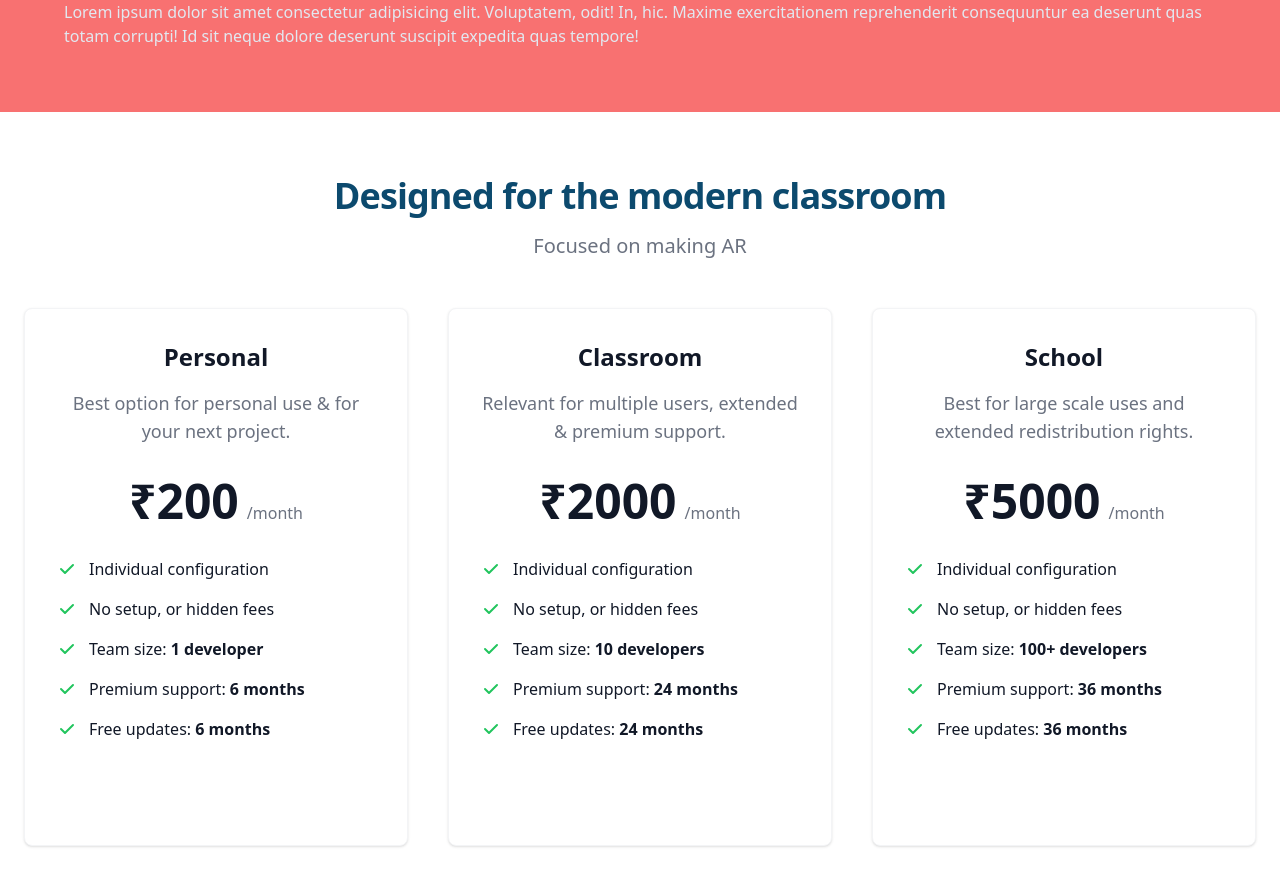
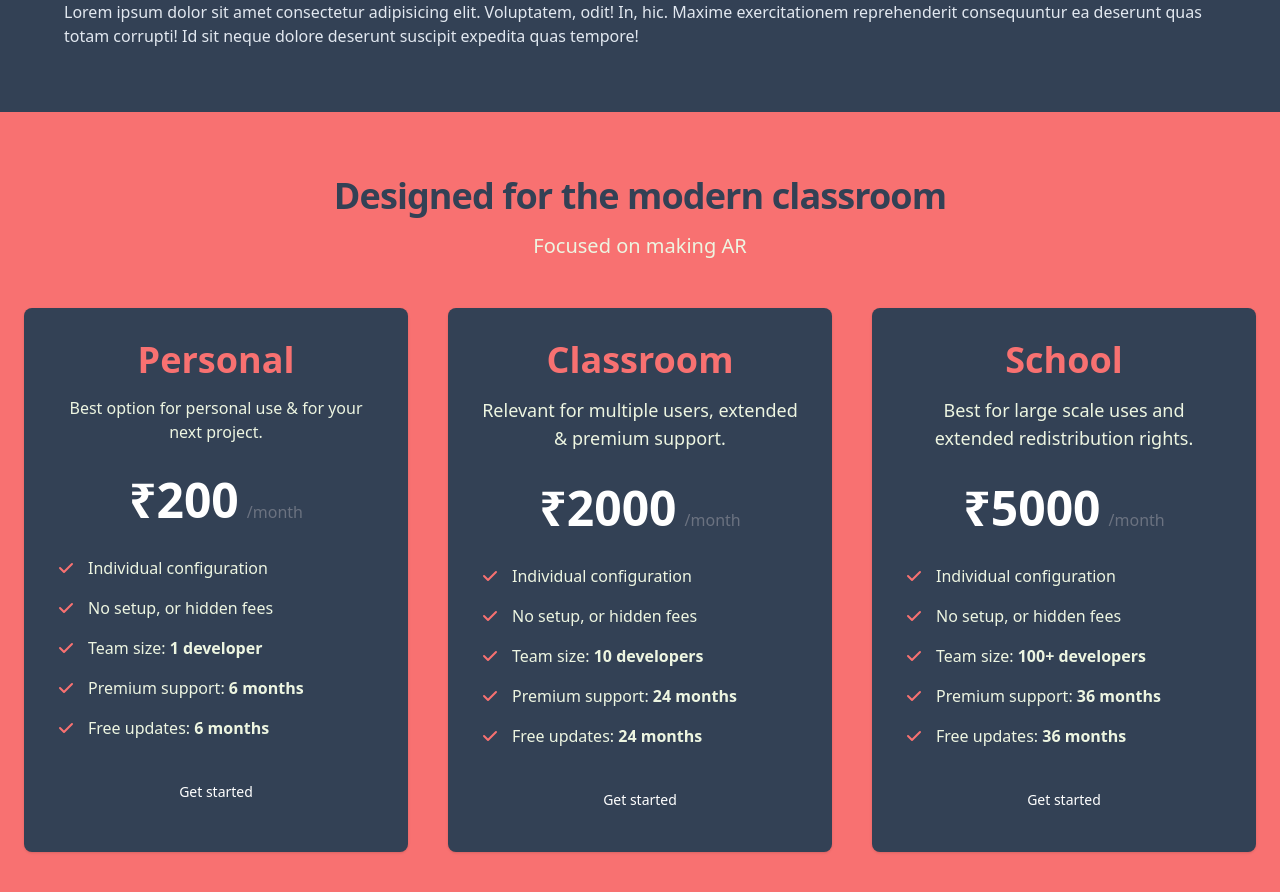
Before and after one commit to Mr-Emerald-Wolf/edlens, a React (Create React App) app: page / in a window 1280 px wide. Shown: the part 3889-4781 px from the top of the page. Built offline with nearby package versions, Linux system fonts and the light colour scheme.

Commit message:
Theme updated Co-authored-by: Mehul Rastogi <sm0se@users.noreply.github.com>

```diff
--- a/src/components/Pricing.js
+++ b/src/components/Pricing.js
@@ -3,124 +3,124 @@ import React from 'react'
 export default function Pricing() {
     return (
         <>
-            <section className="bg-white ">
+            <section className="bg-red-400">
 
                 <div className="py-8 px-4 mx-auto max-w-screen-xl lg:py-16 lg:px-6">
                     <div className="mx-auto max-w-screen-md text-center mb-8 lg:mb-12">
-                        <h2 className="mb-4 text-4xl tracking-tight font-bold  text-sky-900 ">Designed for the modern classroom</h2>
-                        <p className="mb-5 font-light text-gray-500 sm:text-xl ">Focused on making AR</p>
+                        <h2 className="mb-4 text-4xl tracking-tight font-bold  text-slate-700 ">Designed for the modern classroom</h2>
+                        <p className="mb-5 text-pale sm:text-xl ">Focused on making AR</p>
                     </div>
                     <div className="space-y-8 lg:grid lg:grid-cols-3 sm:gap-6 xl:gap-10 lg:space-y-0">
                         {/* <!-- Pricing Card --> */}
-                        <div className="flex flex-col p-6 mx-auto max-w-lg text-center text-gray-900 bg-white rounded-lg border border-gray-100 shadow  xl:p-8 ">
-                            <h3 className="mb-4 text-2xl font-semibold">Personal</h3>
-                            <p className="font-light text-gray-500 sm:text-lg ">Best option for personal use {"&"} for your next project.</p>
+                        <div className="flex flex-col p-6 mx-auto max-w-lg text-center text-gray-900 bg-slate-700 rounded-lg   shadow  xl:p-8 ">
+                            <h3 className="mb-4 text-4xl font-semibold text-red-400">Personal</h3>
+                            <p className="font-lightsm:text-lg text-pale">Best option for personal use {"&"} for your next project.</p>
                             <div className="flex justify-center items-baseline my-8">
-                                <span className="mr-2 text-5xl font-bold">₹200</span>
+                                <span className="mr-2 text-5xl text-white font-bold">₹200</span>
                                 <span className="text-gray-500 ">/month</span>
                             </div>
                             {/* <!-- List --> */}
                             <ul className="mb-8 space-y-4 text-left">
                                 <li className="flex items-center space-x-3">
                                     {/* <!-- Icon --> */}
-                                    <svg className="flex-shrink-0 w-5 h-5 text-green-500 " fill="currentColor" viewBox="0 0 20 20" xmlns="http://www.w3.org/2000/svg"><path fill-rule="evenodd" d="M16.707 5.293a1 1 0 010 1.414l-8 8a1 1 0 01-1.414 0l-4-4a1 1 0 011.414-1.414L8 12.586l7.293-7.293a1 1 0 011.414 0z" clip-rule="evenodd"></path></svg>
-                                    <span>Individual configuration</span>
+                                    <svg className="flex-shrink-0 w-5 h-5 text-red-400 " fill="currentColor" viewBox="0 0 20 20" xmlns="http://www.w3.org/2000/svg"><path fill-rule="evenodd" d="M16.707 5.293a1 1 0 010 1.414l-8 8a1 1 0 01-1.414 0l-4-4a1 1 0 011.414-1.414L8 12.586l7.293-7.293a1 1 0 011.414 0z" clip-rule="evenodd"></path></svg>
+                                    <span className= "text-pale">Individual configuration</span>
                                 </li>
                                 <li className="flex items-center space-x-3">
                                     {/* <!-- Icon --> */}
-                                    <svg className="flex-shrink-0 w-5 h-5 text-green-500 " fill="currentColor" viewBox="0 0 20 20" xmlns="http://www.w3.org/2000/svg"><path fill-rule="evenodd" d="M16.707 5.293a1 1 0 010 1.414l-8 8a1 1 0 01-1.414 0l-4-4a1 1 0 011.414-1.414L8 12.586l7.293-7.293a1 1 0 011.414 0z" clip-rule="evenodd"></path></svg>
-                                    <span>No setup, or hidden fees</span>
+                                    <svg className="flex-shrink-0 w-5 h-5 text-red-400 " fill="currentColor" viewBox="0 0 20 20" xmlns="http://www.w3.org/2000/svg"><path fill-rule="evenodd" d="M16.707 5.293a1 1 0 010 1.414l-8 8a1 1 0 01-1.414 0l-4-4a1 1 0 011.414-1.414L8 12.586l7.293-7.293a1 1 0 011.414 0z" clip-rule="evenodd"></path></svg>
+                                    <span className= "text-pale">No setup, or hidden fees</span>
                                 </li>
                                 <li className="flex items-center space-x-3">
                                     {/* <!-- Icon --> */}
-                                    <svg className="flex-shrink-0 w-5 h-5 text-green-500 " fill="currentColor" viewBox="0 0 20 20" xmlns="http://www.w3.org/2000/svg"><path fill-rule="evenodd" d="M16.707 5.293a1 1 0 010 1.414l-8 8a1 1 0 01-1.414 0l-4-4a1 1 0 011.414-1.414L8 12.586l7.293-7.293a1 1 0 011.414 0z" clip-rule="evenodd"></path></svg>
-                                    <span>Team size: <span className="font-semibold">1 developer</span></span>
+                                    <svg className="flex-shrink-0 w-5 h-5 text-red-400 " fill="currentColor" viewBox="0 0 20 20" xmlns="http://www.w3.org/2000/svg"><path fill-rule="evenodd" d="M16.707 5.293a1 1 0 010 1.414l-8 8a1 1 0 01-1.414 0l-4-4a1 1 0 011.414-1.414L8 12.586l7.293-7.293a1 1 0 011.414 0z" clip-rule="evenodd"></path></svg>
+                                    <span className= "text-pale">Team size: <span className="font-semibold">1 developer</span></span>
                                 </li>
                                 <li className="flex items-center space-x-3">
                                     {/* <!-- Icon --> */}
-                                    <svg className="flex-shrink-0 w-5 h-5 text-green-500 " fill="currentColor" viewBox="0 0 20 20" xmlns="http://www.w3.org/2000/svg"><path fill-rule="evenodd" d="M16.707 5.293a1 1 0 010 1.414l-8 8a1 1 0 01-1.414 0l-4-4a1 1 0 011.414-1.414L8 12.586l7.293-7.293a1 1 0 011.414 0z" clip-rule="evenodd"></path></svg>
-                                    <span>Premium support: <span className="font-semibold">6 months</span></span>
+                                    <svg className="flex-shrink-0 w-5 h-5 text-red-400 " fill="currentColor" viewBox="0 0 20 20" xmlns="http://www.w3.org/2000/svg"><path fill-rule="evenodd" d="M16.707 5.293a1 1 0 010 1.414l-8 8a1 1 0 01-1.414 0l-4-4a1 1 0 011.414-1.414L8 12.586l7.293-7.293a1 1 0 011.414 0z" clip-rule="evenodd"></path></svg>
+                                    <span className= "text-pale">Premium support: <span className="font-semibold">6 months</span></span>
                                 </li>
                                 <li className="flex items-center space-x-3">
                                     {/* <!-- Icon --> */}
-                                    <svg className="flex-shrink-0 w-5 h-5 text-green-500 " fill="currentColor" viewBox="0 0 20 20" xmlns="http://www.w3.org/2000/svg"><path fill-rule="evenodd" d="M16.707 5.293a1 1 0 010 1.414l-8 8a1 1 0 01-1.414 0l-4-4a1 1 0 011.414-1.414L8 12.586l7.293-7.293a1 1 0 011.414 0z" clip-rule="evenodd"></path></svg>
-                                    <span>Free updates: <span className="font-semibold">6 months</span></span>
+                                    <svg className="flex-shrink-0 w-5 h-5 text-red-400 " fill="currentColor" viewBox="0 0 20 20" xmlns="http://www.w3.org/2000/svg"><path fill-rule="evenodd" d="M16.707 5.293a1 1 0 010 1.414l-8 8a1 1 0 01-1.414 0l-4-4a1 1 0 011.414-1.414L8 12.586l7.293-7.293a1 1 0 011.414 0z" clip-rule="evenodd"></path></svg>
+                                    <span className= "text-pale">Free updates: <span className="font-semibold">6 months</span></span>
                                 </li>
                             </ul>
                             <p className="text-white bg-primary-600 hover:bg-primary-700 focus:ring-4 focus:ring-primary-200 font-medium rounded-lg text-sm px-5 py-2.5 text-center   ">Get started</p>
                         </div>
                         {/* <!-- Pricing Card --> */}
-                        <div className="flex flex-col p-6 mx-auto max-w-lg text-center text-gray-900 bg-white rounded-lg border border-gray-100 shadow xl:p-8 ">
-                            <h3 className="mb-4 text-2xl font-semibold">Classroom</h3>
-                            <p className="font-light text-gray-500 sm:text-lg ">Relevant for multiple users, extended {"&"} premium support.</p>
+                        <div className="flex flex-col p-6 mx-auto max-w-lg text-center text-gray-900 bg-slate-700 rounded-lg   shadow xl:p-8 ">
+                            <h3 className="mb-4 text-4xl font-semibold text-red-400">Classroom</h3>
+                            <p className="font-light text-pale sm:text-lg ">Relevant for multiple users, extended {"&"} premium support.</p>
                             <div className="flex justify-center items-baseline my-8">
-                                <span className="mr-2 text-5xl font-bold">₹2000</span>
+                                <span className="mr-2 text-5xl text-white font-bold">₹2000</span>
                                 <span className="text-gray-500 ">/month</span>
                             </div>
                             {/* <!-- List --> */}
                             <ul className="mb-8 space-y-4 text-left">
                                 <li className="flex items-center space-x-3">
                                     {/* <!-- Icon --> */}
-                                    <svg className="flex-shrink-0 w-5 h-5 text-green-500 " fill="currentColor" viewBox="0 0 20 20" xmlns="http://www.w3.org/2000/svg"><path fill-rule="evenodd" d="M16.707 5.293a1 1 0 010 1.414l-8 8a1 1 0 01-1.414 0l-4-4a1 1 0 011.414-1.414L8 12.586l7.293-7.293a1 1 0 011.414 0z" clip-rule="evenodd"></path></svg>
-                                    <span>Individual configuration</span>
+                                    <svg className="flex-shrink-0 w-5 h-5 text-red-400 " fill="currentColor" viewBox="0 0 20 20" xmlns="http://www.w3.org/2000/svg"><path fill-rule="evenodd" d="M16.707 5.293a1 1 0 010 1.414l-8 8a1 1 0 01-1.414 0l-4-4a1 1 0 011.414-1.414L8 12.586l7.293-7.293a1 1 0 011.414 0z" clip-rule="evenodd"></path></svg>
+                                    <span className= "text-pale">Individual configuration</span>
                                 </li>
                                 <li className="flex items-center space-x-3">
                                     {/* <!-- Icon --> */}
-                                    <svg className="flex-shrink-0 w-5 h-5 text-green-500 " fill="currentColor" viewBox="0 0 20 20" xmlns="http://www.w3.org/2000/svg"><path fill-rule="evenodd" d="M16.707 5.293a1 1 0 010 1.414l-8 8a1 1 0 01-1.414 0l-4-4a1 1 0 011.414-1.414L8 12.586l7.293-7.293a1 1 0 011.414 0z" clip-rule="evenodd"></path></svg>
-                                    <span>No setup, or hidden fees</span>
+                                    <svg className="flex-shrink-0 w-5 h-5 text-red-400 " fill="currentColor" viewBox="0 0 20 20" xmlns="http://www.w3.org/2000/svg"><path fill-rule="evenodd" d="M16.707 5.293a1 1 0 010 1.414l-8 8a1 1 0 01-1.414 0l-4-4a1 1 0 011.414-1.414L8 12.586l7.293-7.293a1 1 0 011.414 0z" clip-rule="evenodd"></path></svg>
+                                    <span className= "text-pale">No setup, or hidden fees</span>
                                 </li>
                                 <li className="flex items-center space-x-3">
                                     {/* <!-- Icon --> */}
-                                    <svg className="flex-shrink-0 w-5 h-5 text-green-500 " fill="currentColor" viewBox="0 0 20 20" xmlns="http://www.w3.org/2000/svg"><path fill-rule="evenodd" d="M16.707 5.293a1 1 0 010 1.414l-8 8a1 1 0 01-1.414 0l-4-4a1 1 0 011.414-1.414L8 12.586l7.293-7.293a1 1 0 011.414 0z" clip-rule="evenodd"></path></svg>
-                                    <span>Team size: <span className="font-semibold">10 developers</span></span>
+                                    <svg className="flex-shrink-0 w-5 h-5 text-red-400 " fill="currentColor" viewBox="0 0 20 20" xmlns="http://www.w3.org/2000/svg"><path fill-rule="evenodd" d="M16.707 5.293a1 1 0 010 1.414l-8 8a1 1 0 01-1.414 0l-4-4a1 1 0 011.414-1.414L8 12.586l7.293-7.293a1 1 0 011.414 0z" clip-rule="evenodd"></path></svg>
+                                    <span className= "text-pale">Team size: <span className="font-semibold">10 developers</span></span>
                                 </li>
                                 <li className="flex items-center space-x-3">
                                     {/* <!-- Icon --> */}
-                                    <svg className="flex-shrink-0 w-5 h-5 text-green-500 " fill="currentColor" viewBox="0 0 20 20" xmlns="http://www.w3.org/2000/svg"><path fill-rule="evenodd" d="M16.707 5.293a1 1 0 010 1.414l-8 8a1 1 0 01-1.414 0l-4-4a1 1 0 011.414-1.414L8 12.586l7.293-7.293a1 1 0 011.414 0z" clip-rule="evenodd"></path></svg>
-                                    <span>Premium support: <span className="font-semibold">24 months</span></span>
+                                    <svg className="flex-shrink-0 w-5 h-5 text-red-400 " fill="currentColor" viewBox="0 0 20 20" xmlns="http://www.w3.org/2000/svg"><path fill-rule="evenodd" d="M16.707 5.293a1 1 0 010 1.414l-8 8a1 1 0 01-1.414 0l-4-4a1 1 0 011.414-1.414L8 12.586l7.293-7.293a1 1 0 011.414 0z" clip-rule="evenodd"></path></svg>
+                                    <span className= "text-pale">Premium support: <span className="font-semibold">24 months</span></span>
                                 </li>
                                 <li className="flex items-center space-x-3">
                                     {/* <!-- Icon --> */}
-                                    <svg className="flex-shrink-0 w-5 h-5 text-green-500 " fill="currentColor" viewBox="0 0 20 20" xmlns="http://www.w3.org/2000/svg"><path fill-rule="evenodd" d="M16.707 5.293a1 1 0 010 1.414l-8 8a1 1 0 01-1.414 0l-4-4a1 1 0 011.414-1.414L8 12.586l7.293-7.293a1 1 0 011.414 0z" clip-rule="evenodd"></path></svg>
-                                    <span>Free updates: <span className="font-semibold">24 months</span></span>
+                                    <svg className="flex-shrink-0 w-5 h-5 text-red-400 " fill="currentColor" viewBox="0 0 20 20" xmlns="http://www.w3.org/2000/svg"><path fill-rule="evenodd" d="M16.707 5.293a1 1 0 010 1.414l-8 8a1 1 0 01-1.414 0l-4-4a1 1 0 011.414-1.414L8 12.586l7.293-7.293a1 1 0 011.414 0z" clip-rule="evenodd"></path></svg>
+                                    <span className= "text-pale">Free updates: <span className="font-semibold">24 months</span></span>
                                 </li>
                             </ul>
                             <p className="text-white bg-primary-600 hover:bg-primary-700 focus:ring-4 focus:ring-primary-200 font-medium rounded-lg text-sm px-5 py-2.5 text-center   ">Get started</p>
                         </div>
                         {/* <!-- Pricing Card --> */}
-                        <div className="flex flex-col p-6 mx-auto max-w-lg text-center text-gray-900 bg-white rounded-lg border border-gray-100 shadow xl:p-8 ">
-                            <h3 className="mb-4 text-2xl font-semibold">School</h3>
-                            <p className="font-light text-gray-500 sm:text-lg ">Best for large scale uses and extended redistribution rights.</p>
+                        <div className="flex flex-col p-6 mx-auto max-w-lg text-center text-gray-900 bg-slate-700 rounded-lg   shadow xl:p-8 ">
+                            <h3 className="mb-4 text-4xl font-semibold text-red-400">School</h3>
+                            <p className="font-light text-pale sm:text-lg ">Best for large scale uses and extended redistribution rights.</p>
                             <div className="flex justify-center items-baseline my-8">
-                                <span className="mr-2 text-5xl font-bold">₹5000</span>
+                                <span className="mr-2 text-5xl text-white font-bold">₹5000</span>
                                 <span className="text-gray-500 ">/month</span>
                             </div>
                             {/* <!-- List --> */}
                             <ul className="mb-8 space-y-4 text-left">
                                 <li className="flex items-center space-x-3">
                                     {/* <!-- Icon --> */}
-                                    <svg className="flex-shrink-0 w-5 h-5 text-green-500 " fill="currentColor" viewBox="0 0 20 20" xmlns="http://www.w3.org/2000/svg"><path fill-rule="evenodd" d="M16.707 5.293a1 1 0 010 1.414l-8 8a1 1 0 01-1.414 0l-4-4a1 1 0 011.414-1.414L8 12.586l7.293-7.293a1 1 0 011.414 0z" clip-rule="evenodd"></path></svg>
-                                    <span>Individual configuration</span>
+                                    <svg className="flex-shrink-0 w-5 h-5 text-red-400 " fill="currentColor" viewBox="0 0 20 20" xmlns="http://www.w3.org/2000/svg"><path fill-rule="evenodd" d="M16.707 5.293a1 1 0 010 1.414l-8 8a1 1 0 01-1.414 0l-4-4a1 1 0 011.414-1.414L8 12.586l7.293-7.293a1 1 0 011.414 0z" clip-rule="evenodd"></path></svg>
+                                    <span className= "text-pale">Individual configuration</span>
                                 </li>
                                 <li className="flex items-center space-x-3">
                                     {/* <!-- Icon --> */}
-                                    <svg className="flex-shrink-0 w-5 h-5 text-green-500 " fill="currentColor" viewBox="0 0 20 20" xmlns="http://www.w3.org/2000/svg"><path fill-rule="evenodd" d="M16.707 5.293a1 1 0 010 1.414l-8 8a1 1 0 01-1.414 0l-4-4a1 1 0 011.414-1.414L8 12.586l7.293-7.293a1 1 0 011.414 0z" clip-rule="evenodd"></path></svg>
-                                    <span>No setup, or hidden fees</span>
+                                    <svg className="flex-shrink-0 w-5 h-5 text-red-400 " fill="currentColor" viewBox="0 0 20 20" xmlns="http://www.w3.org/2000/svg"><path fill-rule="evenodd" d="M16.707 5.293a1 1 0 010 1.414l-8 8a1 1 0 01-1.414 0l-4-4a1 1 0 011.414-1.414L8 12.586l7.293-7.293a1 1 0 011.414 0z" clip-rule="evenodd"></path></svg>
+                                    <span className= "text-pale">No setup, or hidden fees</span>
                                 </li>
                                 <li className="flex items-center space-x-3">
                                     {/* <!-- Icon --> */}
-                                    <svg className="flex-shrink-0 w-5 h-5 text-green-500 " fill="currentColor" viewBox="0 0 20 20" xmlns="http://www.w3.org/2000/svg"><path fill-rule="evenodd" d="M16.707 5.293a1 1 0 010 1.414l-8 8a1 1 0 01-1.414 0l-4-4a1 1 0 011.414-1.414L8 12.586l7.293-7.293a1 1 0 011.414 0z" clip-rule="evenodd"></path></svg>
-                                    <span>Team size: <span className="font-semibold">100+ developers</span></span>
+                                    <svg className="flex-shrink-0 w-5 h-5 text-red-400 " fill="currentColor" viewBox="0 0 20 20" xmlns="http://www.w3.org/2000/svg"><path fill-rule="evenodd" d="M16.707 5.293a1 1 0 010 1.414l-8 8a1 1 0 01-1.414 0l-4-4a1 1 0 011.414-1.414L8 12.586l7.293-7.293a1 1 0 011.414 0z" clip-rule="evenodd"></path></svg>
+                                    <span className= "text-pale">Team size: <span className="font-semibold">100+ developers</span></span>
                                 </li>
                                 <li className="flex items-center space-x-3">
                                     {/* <!-- Icon --> */}
-                                    <svg className="flex-shrink-0 w-5 h-5 text-green-500 " fill="currentColor" viewBox="0 0 20 20" xmlns="http://www.w3.org/2000/svg"><path fill-rule="evenodd" d="M16.707 5.293a1 1 0 010 1.414l-8 8a1 1 0 01-1.414 0l-4-4a1 1 0 011.414-1.414L8 12.586l7.293-7.293a1 1 0 011.414 0z" clip-rule="evenodd"></path></svg>
-                                    <span>Premium support: <span className="font-semibold">36 months</span></span>
+                                    <svg className="flex-shrink-0 w-5 h-5 text-red-400 " fill="currentColor" viewBox="0 0 20 20" xmlns="http://www.w3.org/2000/svg"><path fill-rule="evenodd" d="M16.707 5.293a1 1 0 010 1.414l-8 8a1 1 0 01-1.414 0l-4-4a1 1 0 011.414-1.414L8 12.586l7.293-7.293a1 1 0 011.414 0z" clip-rule="evenodd"></path></svg>
+                                    <span className= "text-pale">Premium support: <span className="font-semibold">36 months</span></span>
                                 </li>
                                 <li className="flex items-center space-x-3">
                                     {/* <!-- Icon --> */}
-                                    <svg className="flex-shrink-0 w-5 h-5 text-green-500 " fill="currentColor" viewBox="0 0 20 20" xmlns="http://www.w3.org/2000/svg"><path fill-rule="evenodd" d="M16.707 5.293a1 1 0 010 1.414l-8 8a1 1 0 01-1.414 0l-4-4a1 1 0 011.414-1.414L8 12.586l7.293-7.293a1 1 0 011.414 0z" clip-rule="evenodd"></path></svg>
-                                    <span>Free updates: <span className="font-semibold">36 months</span></span>
+                                    <svg className="flex-shrink-0 w-5 h-5 text-red-400 " fill="currentColor" viewBox="0 0 20 20" xmlns="http://www.w3.org/2000/svg"><path fill-rule="evenodd" d="M16.707 5.293a1 1 0 010 1.414l-8 8a1 1 0 01-1.414 0l-4-4a1 1 0 011.414-1.414L8 12.586l7.293-7.293a1 1 0 011.414 0z" clip-rule="evenodd"></path></svg>
+                                    <span className= "text-pale">Free updates: <span className="font-semibold">36 months</span></span>
                                 </li>
                             </ul>
                             <p className="text-white bg-primary-600 hover:bg-primary-700 focus:ring-4 focus:ring-primary-200 font-medium rounded-lg text-sm px-5 py-2.5 text-center   ">Get started</p>
```
Also changed, not shown: src/components/Challenges.js (+6 -6 lines), 1 other file (tests, documents, lock files or other folders).
